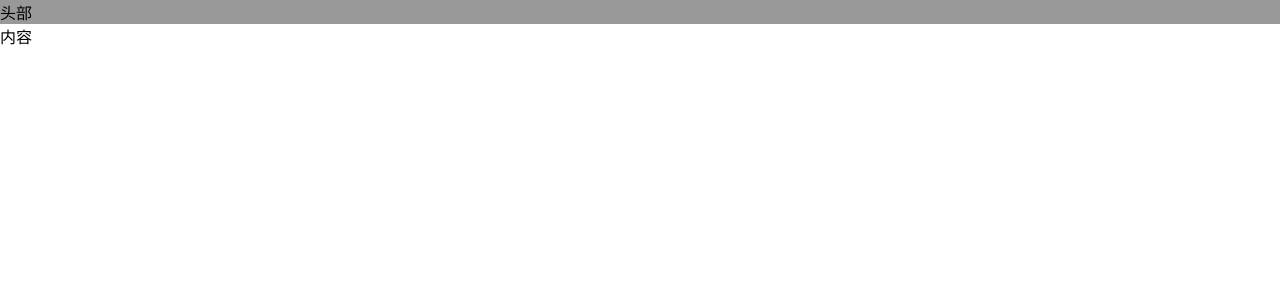
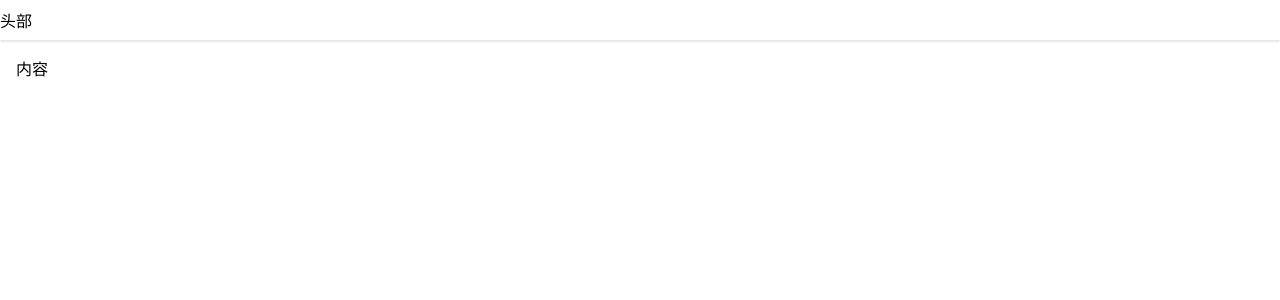
Before and after one commit to Wang-Qing1/interest-web, a React (Create React App) app: page / in a window 1280 px wide. Shown: the top 300 px of the page. Built offline with nearby package versions, Linux system fonts and the light colour scheme.

Commit message:
头部样式与内容样式

```diff
--- a/src/components/APPContent/APPContent.css
+++ b/src/components/APPContent/APPContent.css
@@ -1,3 +1,3 @@
 .app-content {
-    height: 1000px;
+    padding: 1rem;
 }
--- a/src/components/APPHeader/APPHeader.css
+++ b/src/components/APPHeader/APPHeader.css
@@ -4,6 +4,6 @@
     z-index: 1;
     width: 100%;
     display: flex;
-    align-items: center;
-    background-color: rgba(0, 0, 0, .4);
+    box-shadow: 0 2px 2px 0 rgba(0, 0, 0, .1);
+    padding: 0.5rem 0;
 }
```
